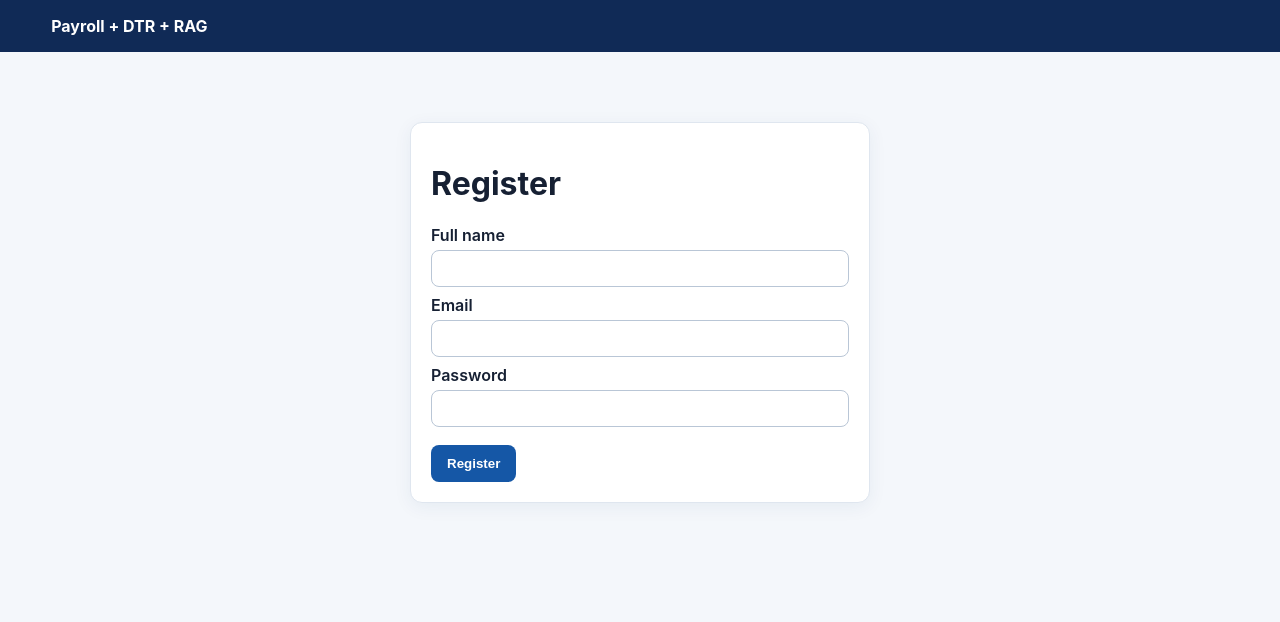
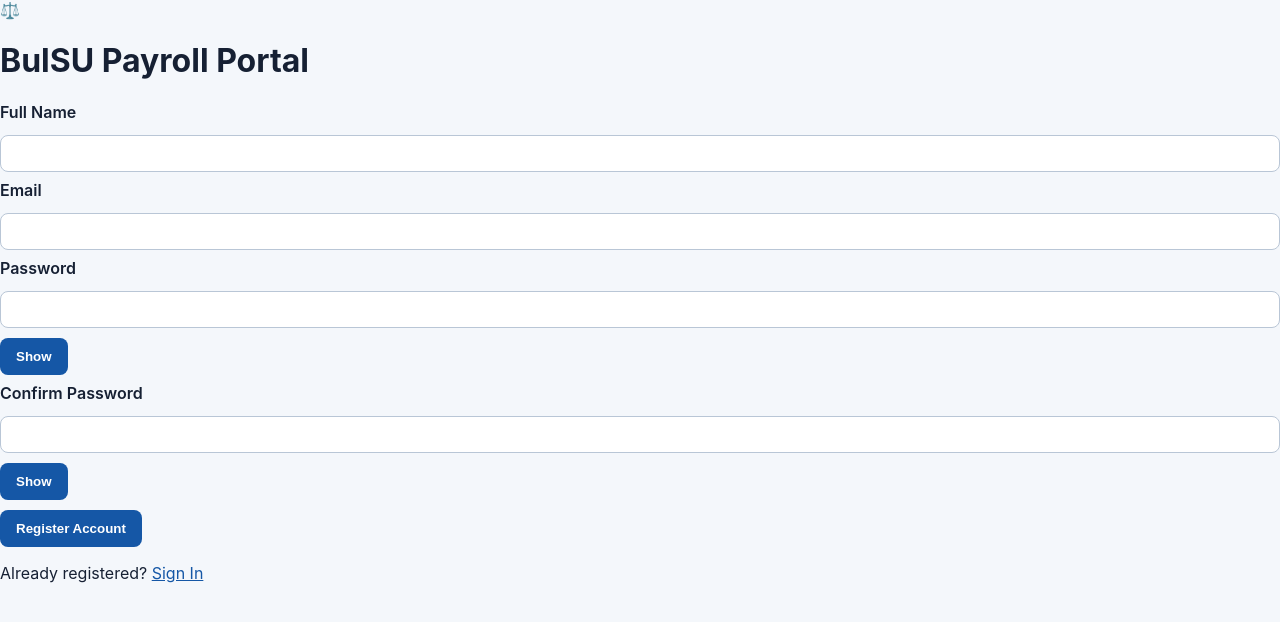
Before and after one commit to Sh1aaaa/payroll-vercel-supabase-rag, a Flask app: page /register in a window 1280 px wide. Shown: the top 622 px of the page. Run offline with Flask 3, Linux system fonts and the light colour scheme.

Commit message:
Revamp registration page layout and functionality

```diff
--- a/templates/register.html
+++ b/templates/register.html
@@ -1 +1,126 @@
-{% extends 'base.html' %}{% block content %}<div class="card narrow"><h1>Register</h1><form method="post"><label>Full name<input name="full_name" required></label><label>Email<input type="email" name="email" required></label><label>Password<input type="password" name="password" minlength="8" required></label><button>Register</button></form></div>{% endblock %}
+<!DOCTYPE html>
+<html lang="en">
+<head>
+    <meta charset="UTF-8">
+    <meta name="viewport" content="width=device-width, initial-scale=1.0">
+    <title>BulSU Payroll Portal - Register</title>
+    <link rel="stylesheet" href="{{ url_for('static', filename='style.css') }}">
+</head>
+<body class="auth-page">
+
+    <div class="auth-card">
+
+        <div class="auth-icon">⚖️</div>
+
+        <h1>BulSU Payroll Portal</h1>
+
+        {% with messages = get_flashed_messages(with_categories=true) %}
+            {% if messages %}
+                {% for category, message in messages %}
+                    <div class="alert {{ category }}">
+                        {{ message }}
+                    </div>
+                {% endfor %}
+            {% endif %}
+        {% endwith %}
+
+        <form method="POST">
+
+            <div class="form-group">
+                <label>Full Name</label>
+                <input
+                    type="text"
+                    name="full_name"
+                    required
+                >
+            </div>
+
+            <div class="form-group">
+                <label>Email</label>
+                <input
+                    type="email"
+                    name="email"
+                    required
+                >
+            </div>
+
+            <div class="form-group">
+                <label>Password</label>
+
+                <div class="password-box">
+                    <input
+                        type="password"
+                        name="password"
+                        id="registerPassword"
+                        required
+                        minlength="6"
+                    >
+
+                    <button
+                        type="button"
+                        class="show-password"
+                        onclick="togglePassword('registerPassword', this)"
+                    >
+                        Show
+                    </button>
+                </div>
+            </div>
+
+            <div class="form-group">
+                <label>Confirm Password</label>
+
+                <div class="password-box">
+                    <input
+                        type="password"
+                        name="confirm_password"
+                        id="confirmPassword"
+                        required
+                        minlength="6"
+                    >
+
+                    <button
+                        type="button"
+                        class="show-password"
+                        onclick="togglePassword('confirmPassword', this)"
+                    >
+                        Show
+                    </button>
+                </div>
+            </div>
+
+            <button
+                type="submit"
+                class="auth-button"
+            >
+                Register Account
+            </button>
+
+        </form>
+
+        <div class="auth-links">
+            <p>
+                Already registered?
+                <a href="{{ url_for('login') }}">
+                    Sign In
+                </a>
+            </p>
+        </div>
+
+    </div>
+
+    <script>
+        function togglePassword(id, button) {
+            const input = document.getElementById(id);
+
+            if (input.type === "password") {
+                input.type = "text";
+                button.textContent = "Hide";
+            } else {
+                input.type = "password";
+                button.textContent = "Show";
+            }
+        }
+    </script>
+
+</body>
+</html>
```
